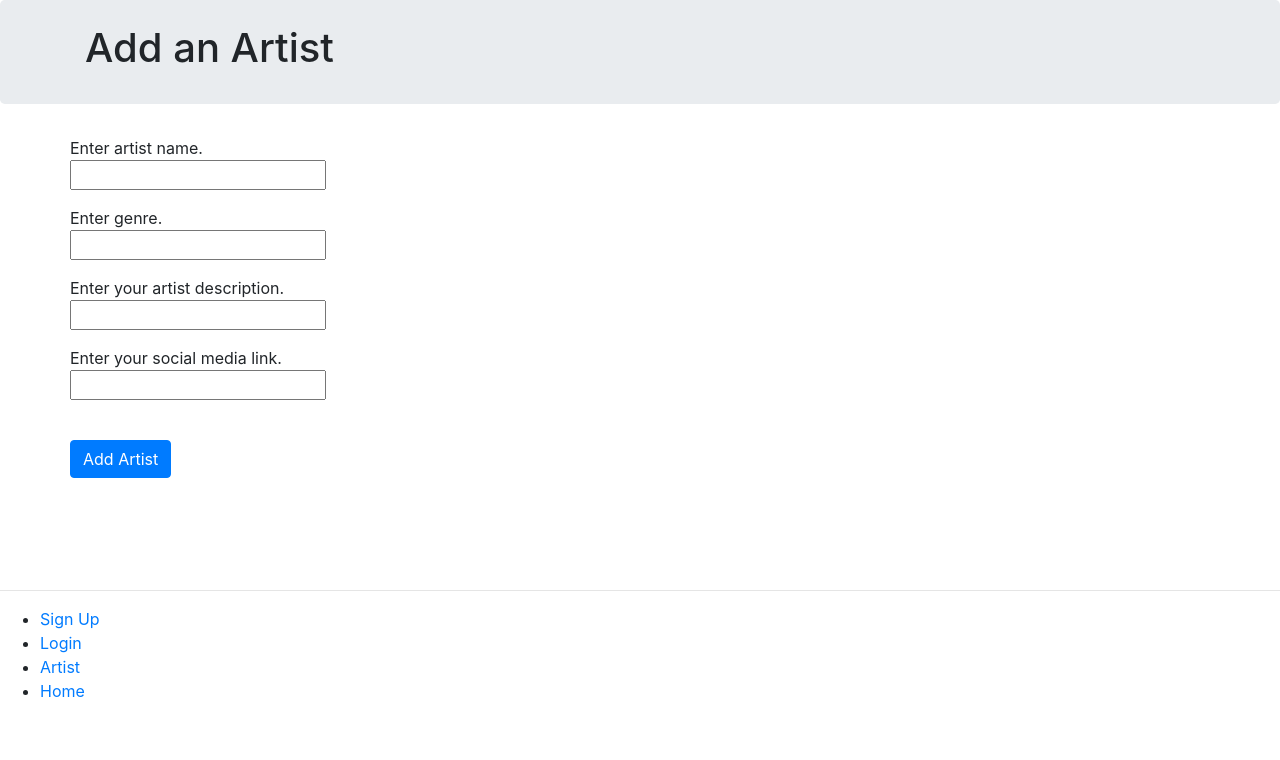
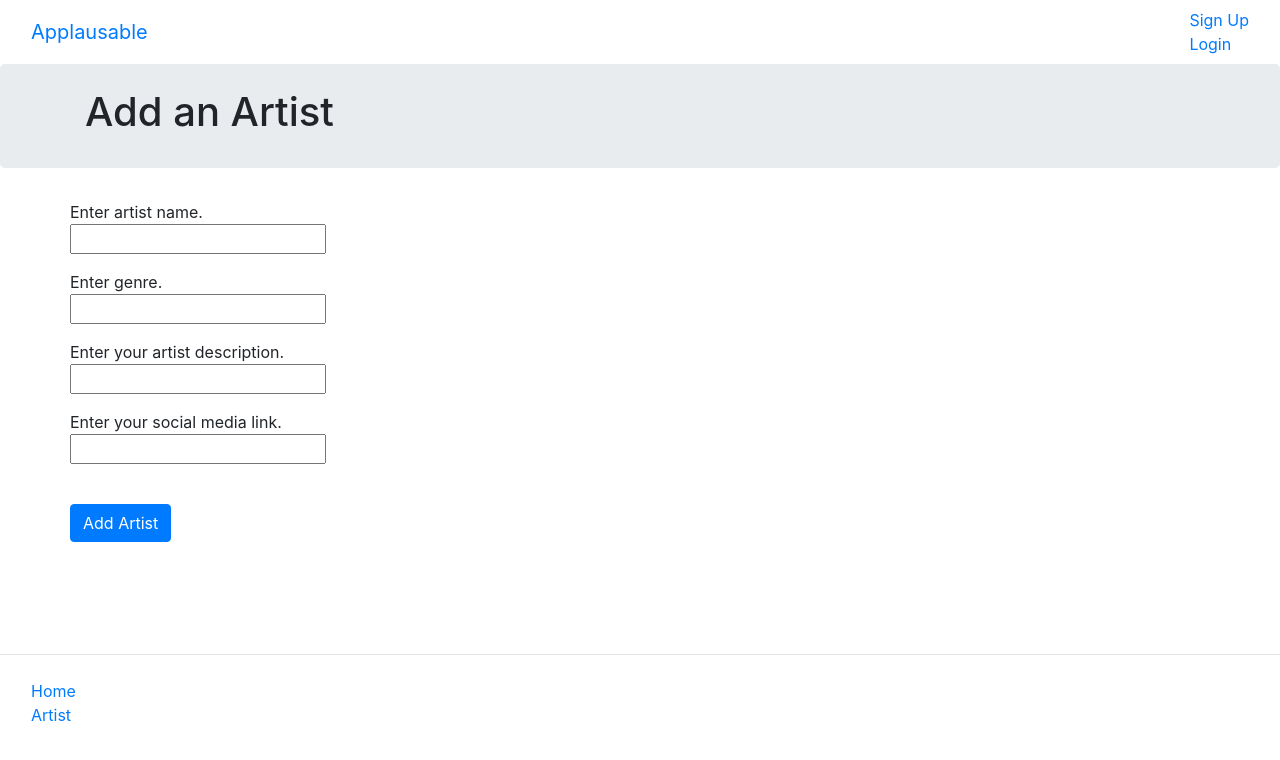
Before and after one commit to amykidd2/Applausable_WAD2_Group_Project, a Django app: page /add_artist/ in a window 1280 px wide. Shown: the top 760 px of the page. Run offline with Django 3.2, Linux system fonts and the light colour scheme; some libraries are stand-ins or nearby versions.

Commit message:
basic navbar

```diff
--- a/templates/applausable/base.html
+++ b/templates/applausable/base.html
@@ -11,32 +11,46 @@
         <title>
             Appausable -
             {% block title_block %}
-                Music Reviewing!
+                Applausable
             {% endblock %}
         </title>
     </head>
 
     <body>
+        <nav class="navbar navbar-inverse navbar-fixed-top">
+            <div class="container-fluid">
+              <div class="navbar-header">
+                <a class="navbar-brand" href="{% url 'home' %}">Applausable</a>
+              </div>
+              <ul class="nav navbar-nav">
+                <!--For some reason when regestering url don't need app_name ('applausable:home')-->
+                {% if user.is_authenticated %}
+                    <li><a href="{% url 'restricted' %}">Restricted Page</a></li>
+                    <li><a href="{% url 'logout' %}">Logout</a></li>
+                {% else %}
+                    <li><a href="{% url 'signup' %}"><span class="glyphicon glyphicon-user"></span>Sign Up</a></li>
+                    <li><a href="{% url 'login' %}"><span class="glyphicon glyphicon-log-in"></span>Login</a></li>
+                {% endif %}
+              </ul>
+            </div>
+          </nav>
+
         <div>
         {% block body_block %}
         {% endblock %}
         </div>
         <hr />
-        <div>
-            <ul>
-                <!--For some reason when regestering url don't need app_name ('applausable:home')-->
-                {% if user.is_authenticated %}
-                    <li><a href="{% url 'restricted' %}">Restricted Page</a></li>
-                    <li><a href="{% url 'logout' %}">Logout</a></li>
-                {% else %}
-                    <li><a href="{% url 'signup' %}">Sign Up</a></li>
-                    <li><a href="{% url 'login' %}">Login</a></li>
-                {% endif %}
-                    <li><a href="{% url 'artist' %}">Artist</a></li>
-                    <li><a href="{% url 'home' %}">Home</a></li>
-            </ul>
-        </div>
-        <!-- Bootstrap core JavaScript -->
+
+        <nav class="navbar navbar-inverse navbar-fixed-bottom">
+            <div class="container-fluid">
+              <ul class="nav navbar-nav">
+                <li class="active"><a href="{% url 'home' %}">Home</a></li>
+                <li><a href="{% url 'artist' %}">Artist</a></li>
+              </ul>
+            </div>
+          </nav>
+
+    <!-- Bootstrap core JavaScript -->
     <!-- Placed at the end of the document so the pages load faster -->
     <script src="https://code.jquery.com/jquery-3.2.1.slim.min.js" integrity="sha384-KJ3o2DKtIkvYIK3UENzmM7KCkRr/rE9/Qpg6aAZGJwFDMVNA/GpGFF93hXpG5KkN" crossorigin="anonymous"></script>
     <script src="https://cdnjs.cloudflare.com/ajax/libs/popper.js/1.12.9/umd/popper.min.js" integrity="sha384-ApNbgh9B+Y1QKtv3Rn7W3mgPxhU9K/ScQsAP7hUibX39j7fakFPskvXusvfa0b4Q" crossorigin="anonymous"></script>
```
